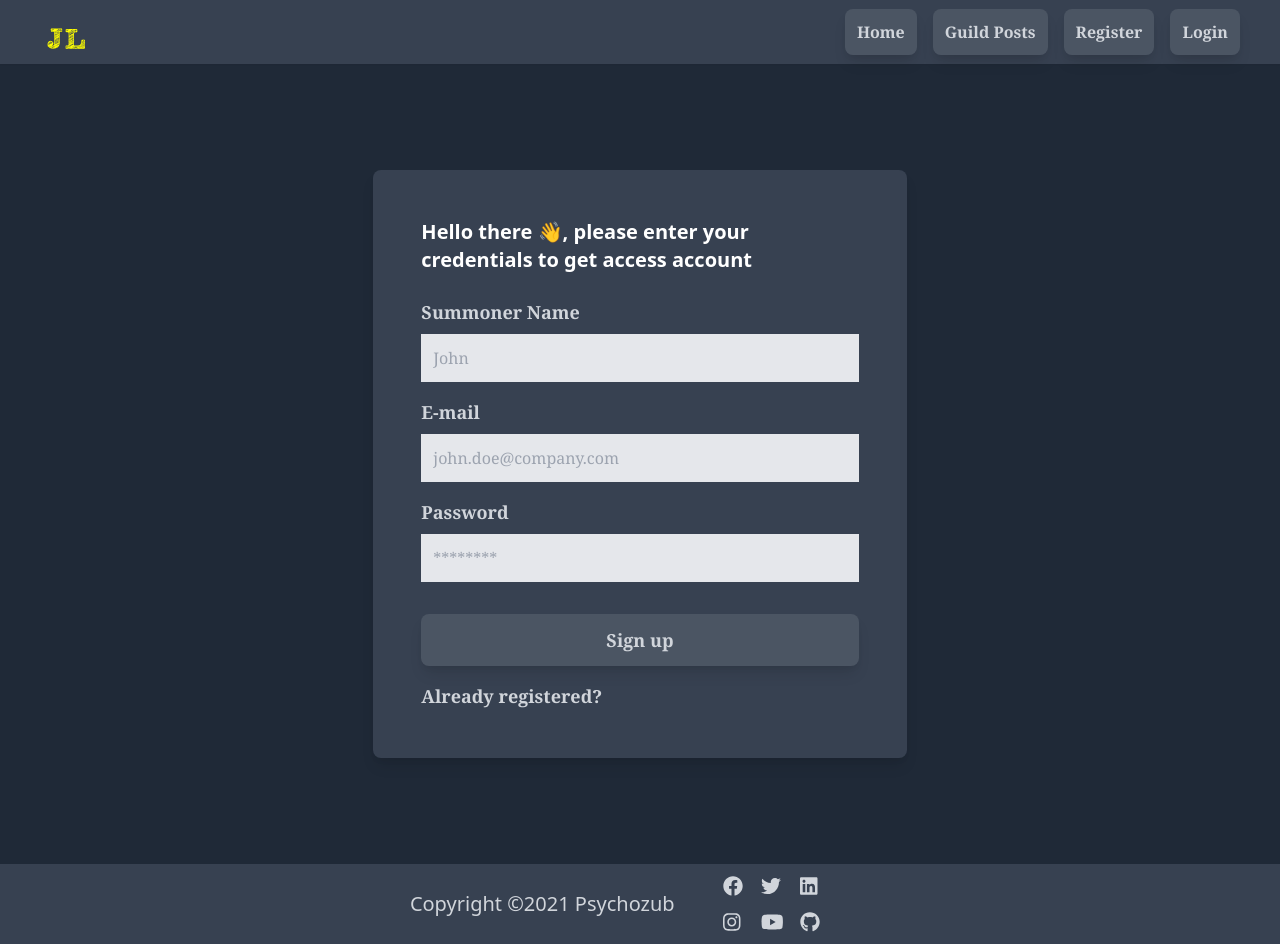
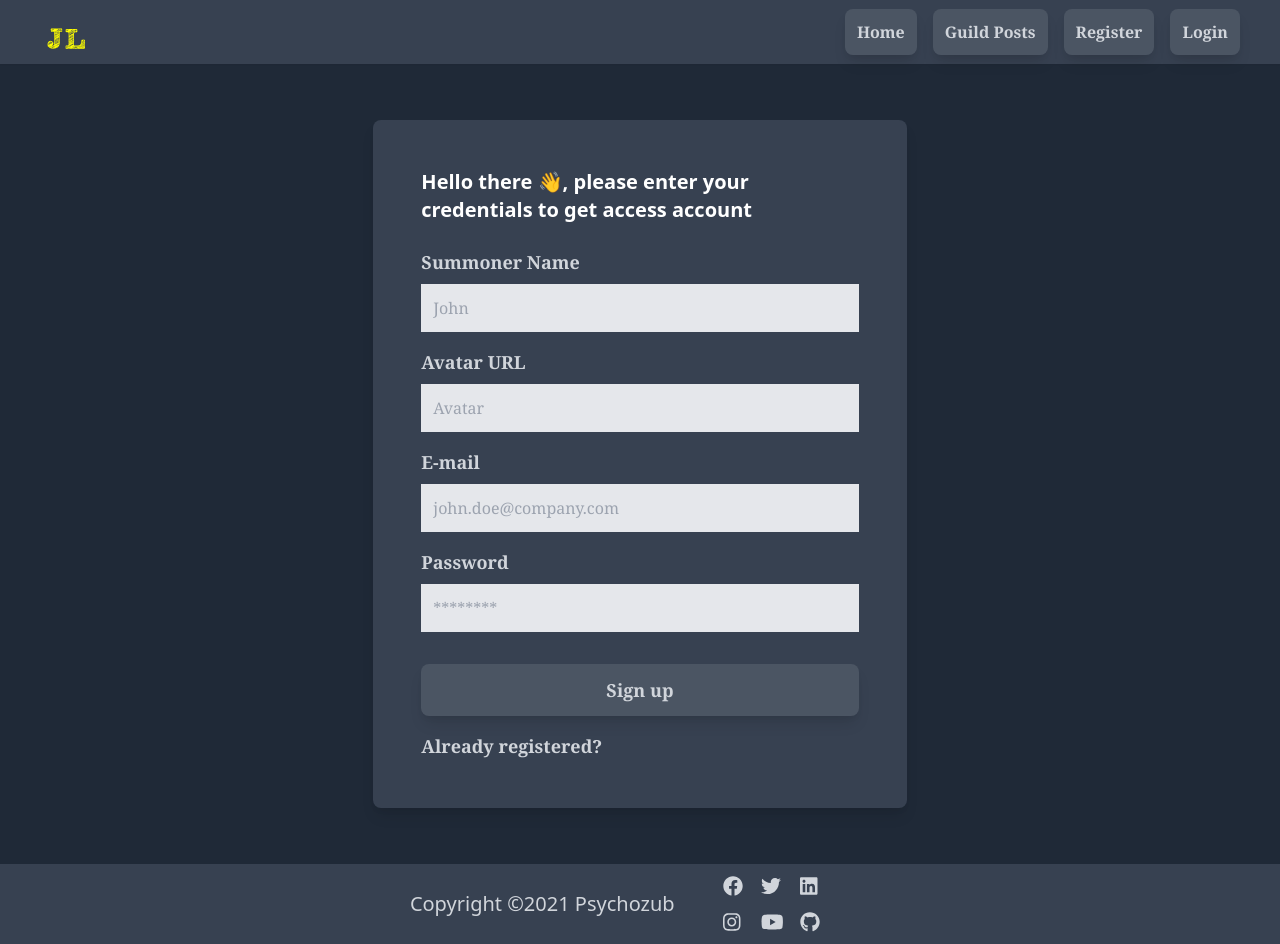
Before and after one commit to Bozhidar-Vangelov/the-justice-league, a React (Create React App) app: page /register in a window 1280 px wide. Built offline with nearby package versions, Linux system fonts and the light colour scheme; the HTML template or start-up script is replaced by a standard one.

Commit message:
Add avatar

```diff
--- a/src/components/Register/Register.js
+++ b/src/components/Register/Register.js
@@ -22,10 +22,11 @@ function Register() {
     formState: { errors },
   } = useForm({ resolver: yupResolver(validationSchema.register) });
 
-  const onSubmitHandler = async ({ summonerName, email, password }) => {
+  const onSubmitHandler = async ({ summonerName, avatar, email, password }) => {
     try {
       let registerData = await authService.register(
         summonerName,
+        avatar,
         email,
         password
       );
@@ -61,6 +62,18 @@ function Register() {
             {...register('summonerName')}
           />
           <p className={registerStyles.error}>{errors.summonerName?.message}</p>
+          <label htmlFor='avatar' className={registerStyles.label}>
+            Avatar URL
+          </label>
+          <input
+            type='text'
+            name='avatar'
+            id='avatar'
+            placeholder='Avatar'
+            className={registerStyles.input}
+            {...register('avatar')}
+          />
+          <p className={registerStyles.error}>{errors.avatar?.message}</p>
           <label htmlFor='email' className={registerStyles.label}>
             E-mail
           </label>
--- a/src/helpers/validationSchema.js
+++ b/src/helpers/validationSchema.js
@@ -7,6 +7,7 @@ const register = yup
       .string()
       .required('Summoner name is required!')
       .min(6, 'Summoner name must contain at least 6 characters!'),
+    avatar: yup.string().required('Image URL is required!').url('Invalid url!'),
     email: yup
       .string()
       .required('E-mail is required!')
```
